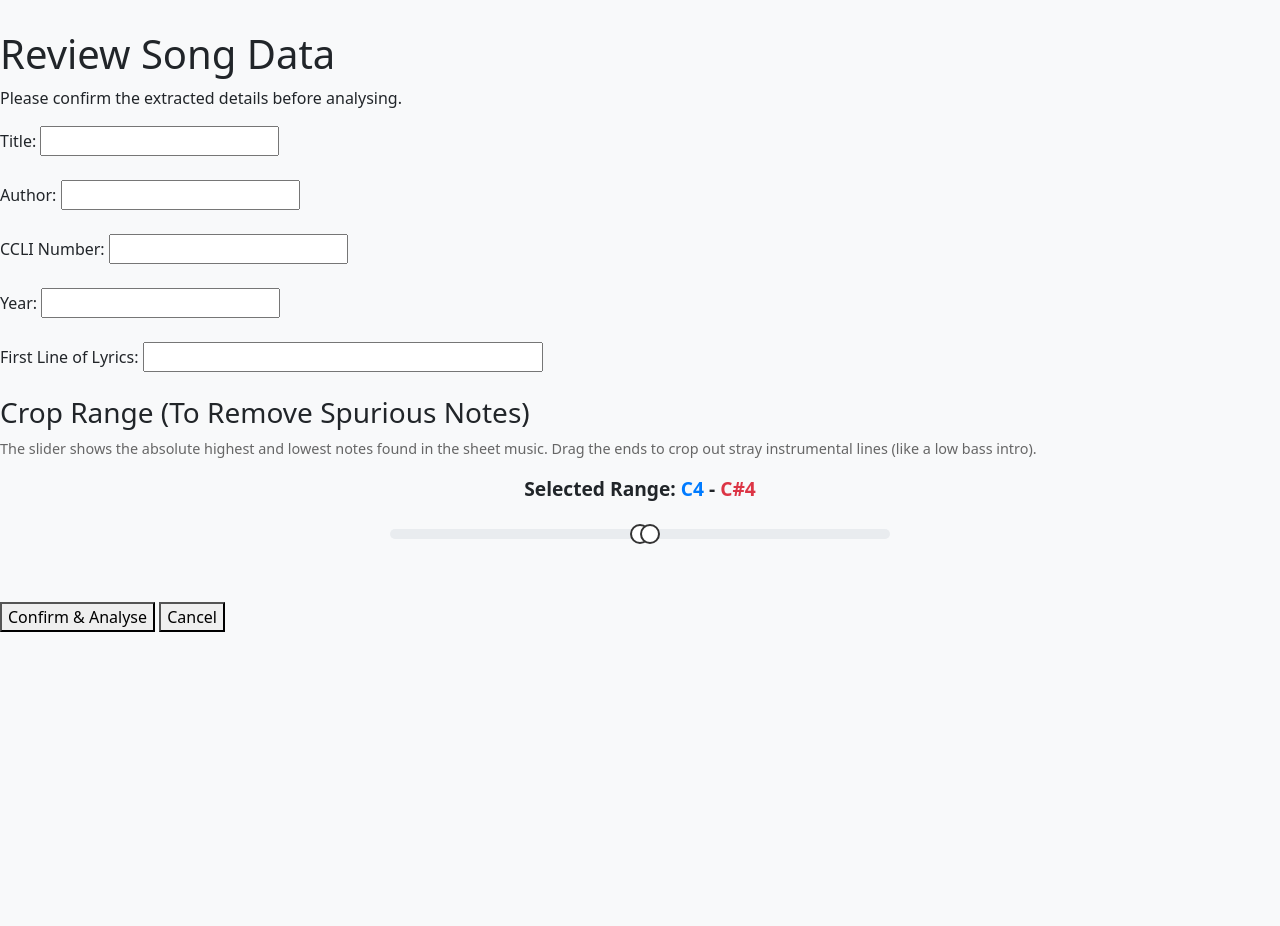
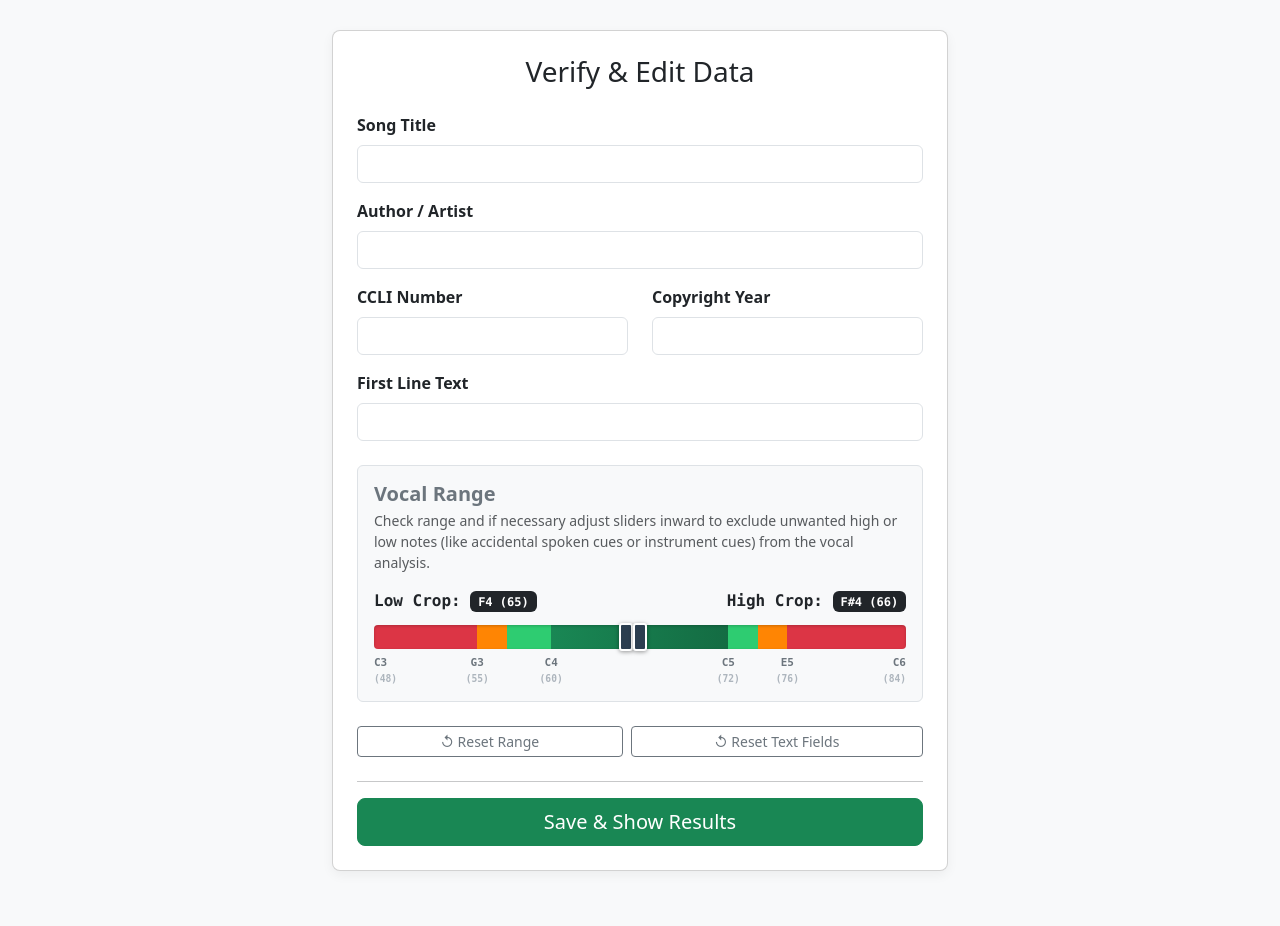
Before and after one commit to mpylon16/Congregational-Key-Finder, a Flask app: template templates/review_song.html in a window 1280 px wide. Before the commit the page ends 632 px from the top, so only its background shows below. Run offline with Flask 3, Linux system fonts and the light colour scheme; the template is opened without the code that fills it, so the values that code supplies are empty.

Commit message:
Fix UI slider alignment and add dynamic inward cropping restrictions for 48-84 MIDI workspace

```diff
--- a/templates/review_song.html
+++ b/templates/review_song.html
@@ -2,9 +2,9 @@
 <html lang="en">
 <head>
     <meta charset="UTF-8">
-    <meta name="viewport" content="width=device-width, initial-scale=1.0">
-    <title>Song Key Analysis: {{ title }}</title>
-    <link rel="stylesheet" href="https://cdn.jsdelivr.net/npm/bootstrap@5.3.0/dist/css/bootstrap.min.css">
+    <title>Review & Verify Song Metadata</title>
+    <link href="https://cdn.jsdelivr.net/npm/bootstrap@5.3.0/dist/css/bootstrap.min.css" rel="stylesheet">
+
     <style>
         body {
             background-color: #f8f9fa;
@@ -15,180 +15,256 @@
             margin-bottom: 25px;
             border-radius: 8px;
         }
-        .badge-note {
-            font-size: 1rem;
-            padding: 0.4em 0.6em;
-            font-family: monospace;
+
+        /* Linear Symmetrical Pitch Comfort Scale Track for Cropping */
+        .dual-range-track-wrapper {
+            position: relative;
+            width: 100%;
+            height: 24px;
+            border-radius: 4px;
+            margin: 12px 0 6px 0;
+            background: linear-gradient(to right,
+                #dc3545 0%,   #dc3545 19.4%,  /* Out of Range (< G3 / MIDI 55) */
+                #ff8503 19.4%, #ff8503 25.0%, /* Stretch Zone (G3 to A3 / MIDI 55-57) */
+                #2ecc71 25.0%, #2ecc71 33.3%, /* Comfortable Range (A3 to C4 / MIDI 57-60) */
+                #198754 33.3%, #146c43 66.6%, /* Ideal Range (C4 to C5 / MIDI 60-72) */
+                #2ecc71 66.6%, #2ecc71 72.2%, /* Comfortable Range (C5 to D5 / MIDI 72-74) */
+                #ff8503 72.2%, #ff8503 77.7%, /* Stretch Zone (D5 to E5 / MIDI 74-76) */
+                #dc3545 77.7%, #dc3545 100%   /* Out of Range (> E5 / MIDI 76+) */
+            );
+            box-shadow: inset 0 1px 3px rgba(0,0,0,0.2);
         }
 
-        /* Fixed Symmetrical Pitch Comfort Scale Visualizer */
-        .scale-container {
-            background: #fff;
-            border: 1px solid #dee2e6;
-            border-radius: 6px;
-            padding: 20px;
-            margin: 15px 0;
-        }
-        .tessitura-bar {
-            height: 24px;
-            border-radius: 0px;
-            background: linear-gradient(to right,
-                #dc3545 0%, #dc3545 10%,    /* Out of Range (< G3) */
-                #ff8503 12%, #ff8503 20%,   /* Stretch Zone (G3 to A3) */
-                #2ecc71 22%, #2ecc71 30%,   /* Comfortable Range (A3 to C4) */
-                #198754 32%, #146c43 68%,   /* Ideal Range (C4 to C5) */
-                #2ecc71 70%, #2ecc71 78%,   /* Comfortable Range (C5 to D5) */
-                #ff8503 80%, #ff8503 88%,   /* Stretch Zone (D5 to E5) */
-                #dc3545 90%, #dc3545 100%   /* Out of Range (> E5) */
-            );
-            margin: 10px 0;
-        /* 2. Shape the container into double-ended arrows using coordinates */
-            clip-path: polygon(
-                0% 50%,     /* Left-most center point (the tip of the left arrow) */
-                2% 0%,      /* Top-left corner step */
-                98% 0%,    /* Top-right corner step */
-                100% 50%,    /* Right-most center point (the tip of the right arrow) */
-                98% 100%,  /* Bottom-right corner */
-                2% 100%     /* Bottom-left corner */
-            );
-
-            /* 3. Shift the transparency mask to begin right after the arrow tips */
-            -webkit-mask-image: linear-gradient(to right, transparent 0%, black 6%, black 94%, transparent 100%);
-            mask-image: linear-gradient(to right, transparent 0%, black 6%, black 94%, transparent 100%);
+        /* Standardize multi-range overlapping controls */
+        .dual-range-track-wrapper input[type="range"] {
+            position: absolute;
+            width: 100%;
+            height: 100%;
+            background: transparent;
+            pointer-events: none;
+            appearance: none;
+            -webkit-appearance: none;
+            margin: 0;
+            padding: 0;
+            top: 0;
+            left: 0;
         }
 
-        .scale-labels {
-            /* display: flex; is now handled by the Bootstrap 'd-flex' class in the HTML */
-            font-weight: bold;
-            font-family: monospace;
-            padding: 0; /* Removed horizontal padding so the 10% edges perfectly match the gradient edges */
+        .dual-range-track-wrapper input[type="range"]:focus {
+            outline: none;
+        }
+
+        /* Slider handles (Thumbs) */
+        .dual-range-track-wrapper input[type="range"]::-webkit-slider-thumb {
+            appearance: none;
+            -webkit-appearance: none;
+            height: 28px;
+            width: 14px;
+            border-radius: 3px;
+            background: #2c3e50;
+            border: 2px solid #ffffff;
+            cursor: pointer;
+            pointer-events: auto;
+            box-shadow: 0 1px 4px rgba(0,0,0,0.4);
+        }
+
+        .dual-range-track-wrapper input[type="range"]::-moz-range-thumb {
+            height: 28px;
+            width: 14px;
+            border-radius: 3px;
+            background: #2c3e50;
+            border: 2px solid #ffffff;
+            cursor: pointer;
+            pointer-events: auto;
+            box-shadow: 0 1px 4px rgba(0,0,0,0.4);
         }
     </style>
 </head>
 <body>
-    <div class="review-container">
-        <h1>Review Song Data</h1>
-        <p>Please confirm the extracted details before analysing.</p>
 
-        <form action="/commit_song" method="POST">
+<div class="container col-md-8 col-lg-6">
+    <div class="card p-4">
+        <h3 class="mb-4 text-center">Verify & Edit Data</h3>
+
+        <form action="/commit_song" method="POST" id="reviewForm">
             <input type="hidden" name="pdf_hash" value="{{ pdf_hash }}">
             <input type="hidden" name="name" value="{{ name }}">
             <input type="hidden" name="prefer_transpose_keys" value="{{ prefer_transpose_keys }}">
 
-            <label>Title:</label>
-            <input type="text" name="title" value="{{ title|default('') }}"><br><br>
-
-            <label>Author:</label>
-            <input type="text" name="author" value="{{ author|default('') }}"><br><br>
-
-            <label>CCLI Number:</label>
-            <input type="text" name="ccli_number" value="{{ ccli|default('') }}"><br><br>
-
-            <label>Year:</label>
-            <input type="text" name="year" value="{{ year|default('') }}"><br><br>
-
-            <label>First Line of Lyrics:</label>
-            <input type="text" name="first_line" value="{{ first_line|default('') }}" style="width: 100%; max-width: 400px;"><br><br>
-
-            <h3>Crop Range (To Remove Spurious Notes)</h3>
-            <p style="color: #666; font-size: 0.9em;">
-                The slider shows the absolute highest and lowest notes found in the sheet music.
-                Drag the ends to crop out stray instrumental lines (like a low bass intro).
-            </p>
-
-            <div style="font-weight: bold; font-size: 1.2em; text-align: center; margin-bottom: 10px;">
-                Selected Range: <span id="minNoteDisplay" style="color: #007bff;"></span> - <span id="maxNoteDisplay" style="color: #dc3545;"></span>
+            <div class="mb-3">
+                <label for="title" class="form-label fw-bold">Song Title</label>
+                <input type="text" class="form-control" id="title" name="title" value="{{ title }}">
             </div>
 
-            <div class="slider-container" style="position: relative; width: 100%; max-width: 500px; height: 40px; margin: 0 auto;">
-
-                <div class="slider-track" style="position: absolute; top: 15px; bottom: 15px; width: 100%; background: #e9ecef; border-radius: 5px;"></div>
-                <div id="activeTrack" style="position: absolute; top: 15px; bottom: 15px; background: linear-gradient(90deg, #007bff, #dc3545); border-radius: 5px;"></div>
-
-                <input type="range" id="minRange" name="min_midi" min="36" max="84" value="{{ raw_min_midi }}"
-                    style="position: absolute; width: 100%; top: 10px; pointer-events: none; -webkit-appearance: none; background: transparent; z-index: 3;">
-
-                <input type="range" id="maxRange" name="max_midi" min="36" max="84" value="{{ raw_max_midi }}"
-                    style="position: absolute; width: 100%; top: 10px; pointer-events: none; -webkit-appearance: none; background: transparent; z-index: 4;">
+            <div class="mb-3">
+                <label for="author" class="form-label fw-bold">Author / Artist</label>
+                <input type="text" class="form-control" id="author" name="author" value="{{ author }}">
             </div>
 
-            <br><br>
+            <div class="row">
+                <div class="col-md-6 mb-3">
+                    <label for="ccli_number" class="form-label fw-bold">CCLI Number</label>
+                    <input type="text" class="form-control" id="ccli_number" name="ccli_number" value="{{ ccli }}">
+                </div>
+                <div class="col-md-6 mb-3">
+                    <label for="year" class="form-label fw-bold">Copyright Year</label>
+                    <input type="text" class="form-control" id="year" name="year" value="{{ year }}">
+                </div>
+            </div>
 
-            <style>
-                input[type=range]::-webkit-slider-thumb {
-                    pointer-events: all;
-                    width: 20px;
-                    height: 20px;
-                    -webkit-appearance: none;
-                    background: #fff;
-                    border: 2px solid #333;
-                    border-radius: 50%;
-                    cursor: pointer;
-                }
-                input[type=range]::-moz-range-thumb {
-                    pointer-events: all;
-                    width: 20px;
-                    height: 20px;
-                    background: #fff;
-                    border: 2px solid #333;
-                    border-radius: 50%;
-                    cursor: pointer;
-                }
-            </style>
+            <div class="mb-4">
+                <label for="first_line" class="form-label fw-bold">First Line Text</label>
+                <input type="text" class="form-control" id="first_line" name="first_line" value="{{ first_line }}">
+            </div>
 
-            <script>
-                const minRange = document.getElementById('minRange');
-                const maxRange = document.getElementById('maxRange');
-                const activeTrack = document.getElementById('activeTrack');
-                const minDisplay = document.getElementById('minNoteDisplay');
-                const maxDisplay = document.getElementById('maxNoteDisplay');
+            <div class="border rounded p-3 bg-light mb-4">
+                <h5 class="form-label fw-bold mb-1 text-secondary">Vocal Range</h5>
+                <p class="text-muted small mb-3">Check range and if necessary adjust sliders inward to exclude unwanted high or low notes (like accidental spoken cues or instrument cues) from the vocal analysis.</p>
 
-                const notes = ['C', 'C#', 'D', 'Eb', 'E', 'F', 'F#', 'G', 'Ab', 'A', 'Bb', 'B'];
+                <div class="d-flex justify-content-between font-monospace fw-bold mb-2">
+                    <span>Low Crop: <span id="lblMin" class="badge bg-dark">--</span></span>
+                    <span>High Crop: <span id="lblMax" class="badge bg-dark">--</span></span>
+                </div>
 
-                function midiToNoteName(midi) {
-                    const octave = Math.floor(midi / 12) - 1;
-                    const noteName = notes[midi % 12];
-                    return `${noteName}${octave}`;
-                }
+                {% if has_warnings %}
+                <div class="alert alert-warning border-warning d-flex align-items-center mb-3 shadow-sm" role="alert">
+                    <div class="me-2 fs-4">⚠️</div>
+                    <div>
+                        <strong>Notice:</strong> The initial scan detected extreme notes outside the standard congregational window
+                        (Lowest: <code>{{ raw_min_midi }}</code>, Highest: <code>{{ raw_max_midi }}</code>).
+                        The sliders have been safely snapped inward to preserve analytical accuracy. Please check your source PDF score if this seems unexpected.
+                    </div>
+                </div>
+                {% endif %}
 
-                function updateSlider() {
-                    let minVal = parseInt(minRange.value);
-                    let maxVal = parseInt(maxRange.value);
+                <div style="position: relative; width: 100%; padding-bottom: 30px; margin-top: 5px;">
+                    <div class="dual-range-track-wrapper">
+                        <input type="range" id="min_midi" name="min_midi" min="48" max="84" value="{{ slider_min_start }}">
+                        <input type="range" id="max_midi" name="max_midi" min="48" max="84" value="{{ slider_max_start }}">
+                    </div>
 
-                    // Prevent thumbs from crossing over each other
-                    if (minVal > maxVal - 1) {
-                        if (this === minRange) minRange.value = maxVal - 1;
-                        else maxRange.value = minVal + 1;
-                        minVal = parseInt(minRange.value);
-                        maxVal = parseInt(maxRange.value);
-                    }
+                    <div style="position: relative; width: 100%; font-family: monospace; font-size: 11px; font-weight: bold; color: #6c757d; margin-top: 6px;">
+                        <span style="position: absolute; left: 0%; transform: translateX(0%); text-align: left;">C3<br><small style="color:#adb5bd">(48)</small></span>
+                        <span style="position: absolute; left: 19.4%; transform: translateX(-50%); text-align: center;">G3<br><small style="color:#adb5bd">(55)</small></span>
+                        <span style="position: absolute; left: 33.3%; transform: translateX(-50%); text-align: center;">C4<br><small style="color:#adb5bd">(60)</small></span>
+                        <span style="position: absolute; left: 66.6%; transform: translateX(-50%); text-align: center;">C5<br><small style="color:#adb5bd">(72)</small></span>
+                        <span style="position: absolute; left: 77.7%; transform: translateX(-50%); text-align: center;">E5<br><small style="color:#adb5bd">(76)</small></span>
+                        <span style="position: absolute; left: 100%; transform: translateX(-100%); text-align: right;">C6<br><small style="color:#adb5bd">(84)</small></span>
+                    </div>
+                </div>
+            </div>
 
-                    // Update Text Readout
-                    minDisplay.textContent = midiToNoteName(minVal);
-                    maxDisplay.textContent = midiToNoteName(maxVal);
+            <div class="d-flex gap-2 mb-4">
+                <button type="button" class="btn btn-outline-secondary btn-sm flex-fill" onclick="resetCropSlider()">
+                    ↺ Reset Range
+                </button>
+                <button type="button" class="btn btn-outline-secondary btn-sm flex-fill" onclick="resetMetadataFields()">
+                    ↺ Reset Text Fields
+                </button>
+            </div>
 
-                    // Calculate visual track width and position
-                    const sliderMin = parseInt(minRange.min);
-                    const sliderMax = parseInt(minRange.max);
-                    const percent1 = ((minVal - sliderMin) / (sliderMax - sliderMin)) * 100;
-                    const percent2 = ((maxVal - sliderMin) / (sliderMax - sliderMin)) * 100;
+            <hr>
 
-                    activeTrack.style.left = `${percent1}%`;
-                    activeTrack.style.width = `${percent2 - percent1}%`;
-                }
-
-                minRange.addEventListener('input', updateSlider);
-                maxRange.addEventListener('input', updateSlider);
-
-                // Initialize on load
-                updateSlider();
-            </script>
-
-            <div class="button-group">
-                <button type="submit">Confirm & Analyse</button>
-                <button type="button" onclick="window.location.href='/'">Cancel</button>
+            <div class="d-grid mt-2">
+                <button type="submit" class="btn btn-success btn-lg">Save & Show Results</button>
             </div>
         </form>
     </div>
+</div>
+
+<script>
+    const NOTE_NAMES = {
+    48:"C3", 49:"C#3", 50:"D3", 51:"D#3", 52:"E3", 53:"F3", 54:"F#3", 55:"G3", 56:"G#3", 57:"A3", 58:"A#3", 59:"B3",
+    60:"C4", 61:"C#4", 62:"D4", 63:"D#4", 64:"E4", 65:"F4", 66:"F#4", 67:"G4", 68:"G#4", 69:"A4", 70:"A#4", 71:"B4",
+    72:"C5", 73:"C#5", 74:"D5", 75:"D#5", 76:"E5", 77:"F5", 78:"F#5", 79:"G5", 80:"G#5", 81:"A5", 82:"A#5", 83:"B5", 84:"C6"
+};
+
+// Tracking variables for dynamic inward enforcement limits
+let originalSongMinBoundary = 48;
+let originalSongMaxBoundary = 84;
+
+document.addEventListener("DOMContentLoaded", function() {
+    const minInput = document.getElementById('min_midi');
+    const maxInput = document.getElementById('max_midi');
+
+    // Parse values. If they contain unparsed Jinja text, parseInt returns NaN, triggering the fallbacks (55 and 76)
+    let initialMin = parseInt(minInput.value);
+    let initialMax = parseInt(maxInput.value);
+
+    if (isNaN(initialMin)) initialMin = 55; // G3 Default for offline viewing
+    if (isNaN(initialMax)) initialMax = 76; // E5 Default for offline viewing
+
+    // Write the clean numbers back to the elements
+    minInput.value = initialMin;
+    maxInput.value = initialMax;
+
+    // Cache initial loaded state values as baselines
+    minInput.setAttribute('data-baseline', initialMin);
+    maxInput.setAttribute('data-baseline', initialMax);
+
+    // Lock these values into operational limits memory
+    originalSongMinBoundary = initialMin;
+    originalSongMaxBoundary = initialMax;
+
+    const textFields = ['title', 'author', 'ccli_number', 'year', 'first_line'];
+    textFields.forEach(id => {
+        const el = document.getElementById(id);
+        if (el) el.setAttribute('data-baseline', el.value);
+    });
+
+    minInput.addEventListener('input', updateUIElements);
+    maxInput.addEventListener('input', updateUIElements);
+
+    updateUIElements();
+});
+
+function updateUIElements() {
+    const minInput = document.getElementById('min_midi');
+    const maxInput = document.getElementById('max_midi');
+    const lblMin = document.getElementById('lblMin');
+    const lblMax = document.getElementById('lblMax');
+
+    let minVal = parseInt(minInput.value);
+    let maxVal = parseInt(maxInput.value);
+
+    // ENFORCEMENT: Physically block moving handles outward past their initial database positions
+    if (minVal < originalSongMinBoundary) {
+        minInput.value = originalSongMinBoundary;
+        minVal = originalSongMinBoundary;
+    }
+    if (maxVal > originalSongMaxBoundary) {
+        maxInput.value = originalSongMaxBoundary;
+        maxVal = originalSongMaxBoundary;
+    }
+
+    // Standard thumb-collision safeguard
+    if (minVal >= maxVal) {
+        minInput.value = maxVal - 1;
+        minVal = maxVal - 1;
+    }
+
+    lblMin.textContent = `${NOTE_NAMES[minVal] || minVal} (${minVal})`;
+    lblMax.textContent = `${NOTE_NAMES[maxVal] || maxVal} (${maxVal})`;
+}
+
+function resetCropSlider() {
+    const minInput = document.getElementById('min_midi');
+    const maxInput = document.getElementById('max_midi');
+
+    minInput.value = minInput.getAttribute('data-baseline');
+    maxInput.value = maxInput.getAttribute('data-baseline');
+    updateUIElements();
+}
+
+function resetMetadataFields() {
+    const textFields = ['title', 'author', 'ccli_number', 'year', 'first_line'];
+    textFields.forEach(id => {
+        const el = document.getElementById(id);
+        if (el && el.hasAttribute('data-baseline')) {
+            el.value = el.getAttribute('data-baseline');
+        }
+    });
+}
+</script>
 </body>
 </html>
```
